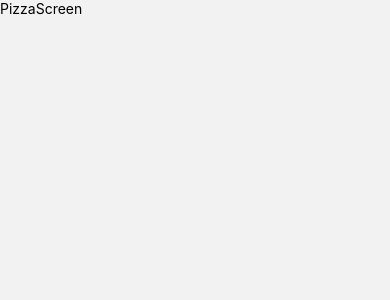
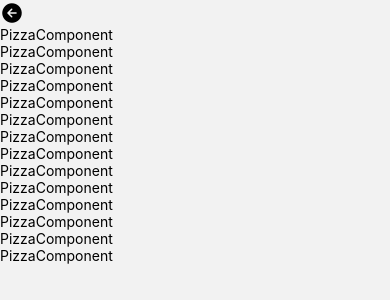
Before and after one commit to Sandu-tt/ecommerce-ReactNative, a React Native app: screen /Pizza in a window 390 px wide. Shown: the top 300 px of the page. Built offline with nearby package versions, Linux system fonts and the light colour scheme.

Commit message:
updated pizza page with components

```diff
--- /dev/null
+++ b/components/PizzaComponent.js
@@ -0,0 +1,14 @@
+import { StyleSheet, Text, View } from 'react-native'
+import React from 'react'
+
+const PizzaComponent = () => {
+  return (
+    <View>
+      <Text>PizzaComponent</Text>
+    </View>
+  )
+}
+
+export default PizzaComponent
+
+const styles = StyleSheet.create({})
--- a/package.json
+++ b/package.json
@@ -11,7 +11,7 @@
   "dependencies": {
     "@react-navigation/native": "^6.1.18",
     "@react-navigation/native-stack": "^6.11.0",
-    "expo": "~51.0.22",
+    "expo": "~51.0.24",
     "expo-status-bar": "~1.12.1",
     "react": "18.2.0",
     "react-native": "0.74.3",
--- a/screens/PizzaScreen.js
+++ b/screens/PizzaScreen.js
@@ -1,11 +1,22 @@
-import { StyleSheet, Text, View, SafeAreaView  } from 'react-native'
+import { FlatList, SafeAreaView, StyleSheet, Text, View} from 'react-native'
 import React from 'react'
+import pizza from '../data/pizza'
+import Ionicons from '@expo/vector-icons/Ionicons';
+import { useNavigation } from '@react-navigation/native';
+import PizzaComponent from '../components/PizzaComponent';
 
 
 const PizzaScreen = () => {
+  const data=pizza;
+  const navigation=useNavigation();
   return (
     <SafeAreaView>
-      <Text>PizzaScreen</Text>
+     <Ionicons  onPress={() =>navigation.goBack()} name="arrow-back-circle" size={24} color="black" />
+     <FlatList data={data} renderItem={({item}) =>(
+<PizzaComponent pizza={item}/>
+     )}
+
+      />
     </SafeAreaView>
   )
 }
```
Also changed, not shown: 1 other file (tests, documents, lock files or other folders).
